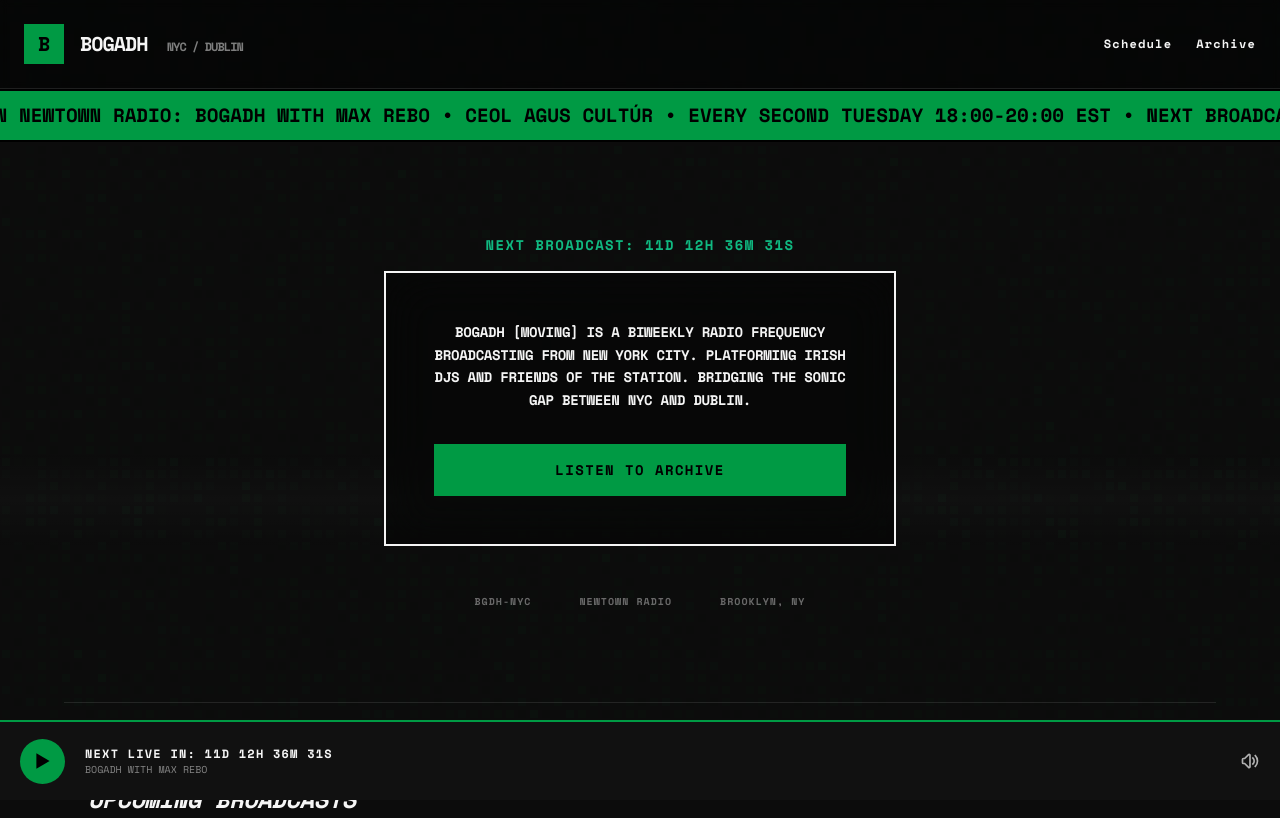
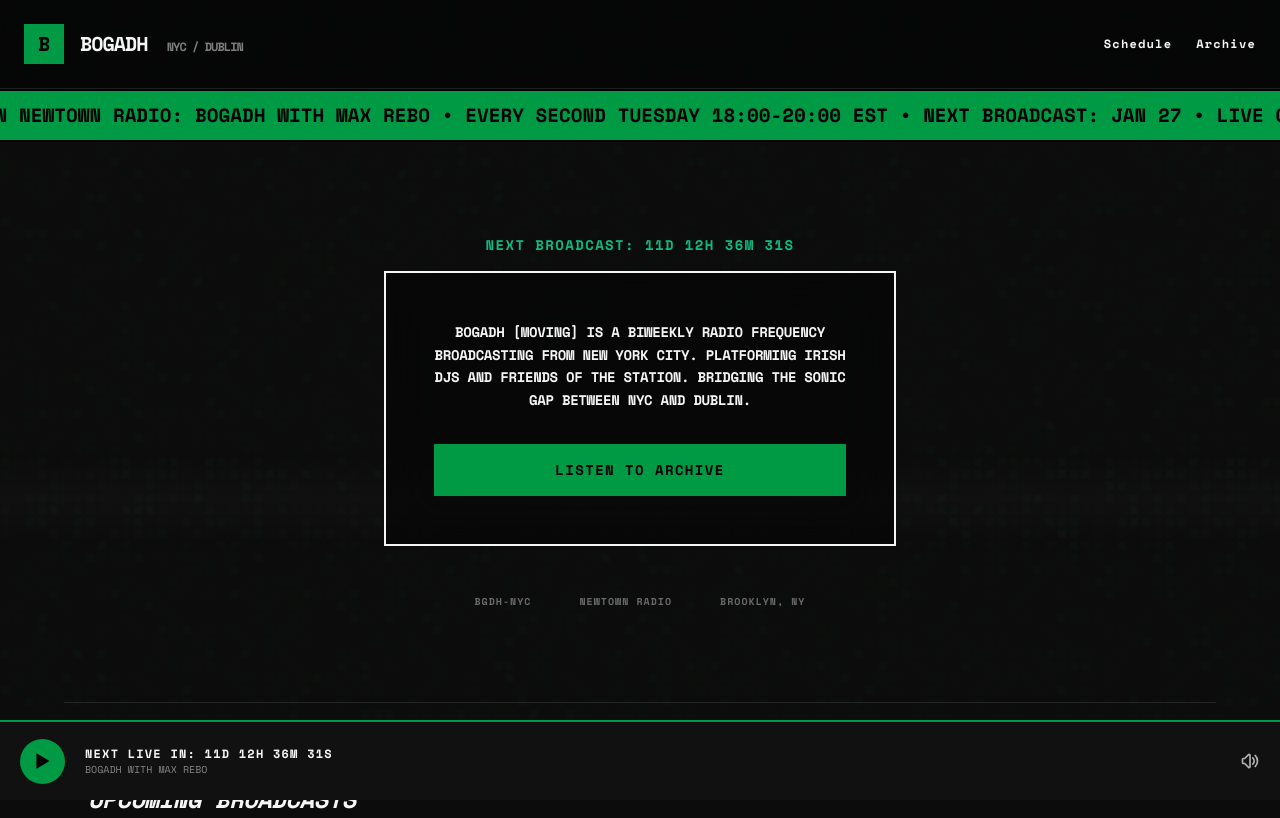
Before and after one commit to maxxyboy/bogadh-site, a plain HTML site: page index.html in a window 1280 px wide. Shown: the top 818 px of the page. Drawn offline with nearby package versions, Linux system fonts and the light colour scheme; animation ran at ten frames a second; a script that the page names is missing.

Commit message:
Remove 'CEOL AGUS CULTÚR' from marquee text

```diff
--- a/index.html
+++ b/index.html
@@ -375,7 +375,8 @@
 
     <div class="marquee-container" id="marqueeContainer">
         <div class="marquee-content" id="marqueeContent">
-            LIVE ON NEWTOWN RADIO: BOGADH WITH MAX REBO • CEOL AGUS CULTÚR • EVERY SECOND TUESDAY 18:00-20:00 EST • NEXT
+            LIVE ON NEWTOWN RADIO: BOGADH WITH MAX REBO • EVERY SECOND TUESDAY 18:00-20:00 EST • NEXT
+            BROADCAST: JAN 27 • LIVE ON NEWTOWN RADIO: BOGADH WITH MAX REBO • EVERY SECOND TUESDAY 18:00-20:00 EST • NEXT
             BROADCAST: JAN 27 •
         </div>
     </div>
```
